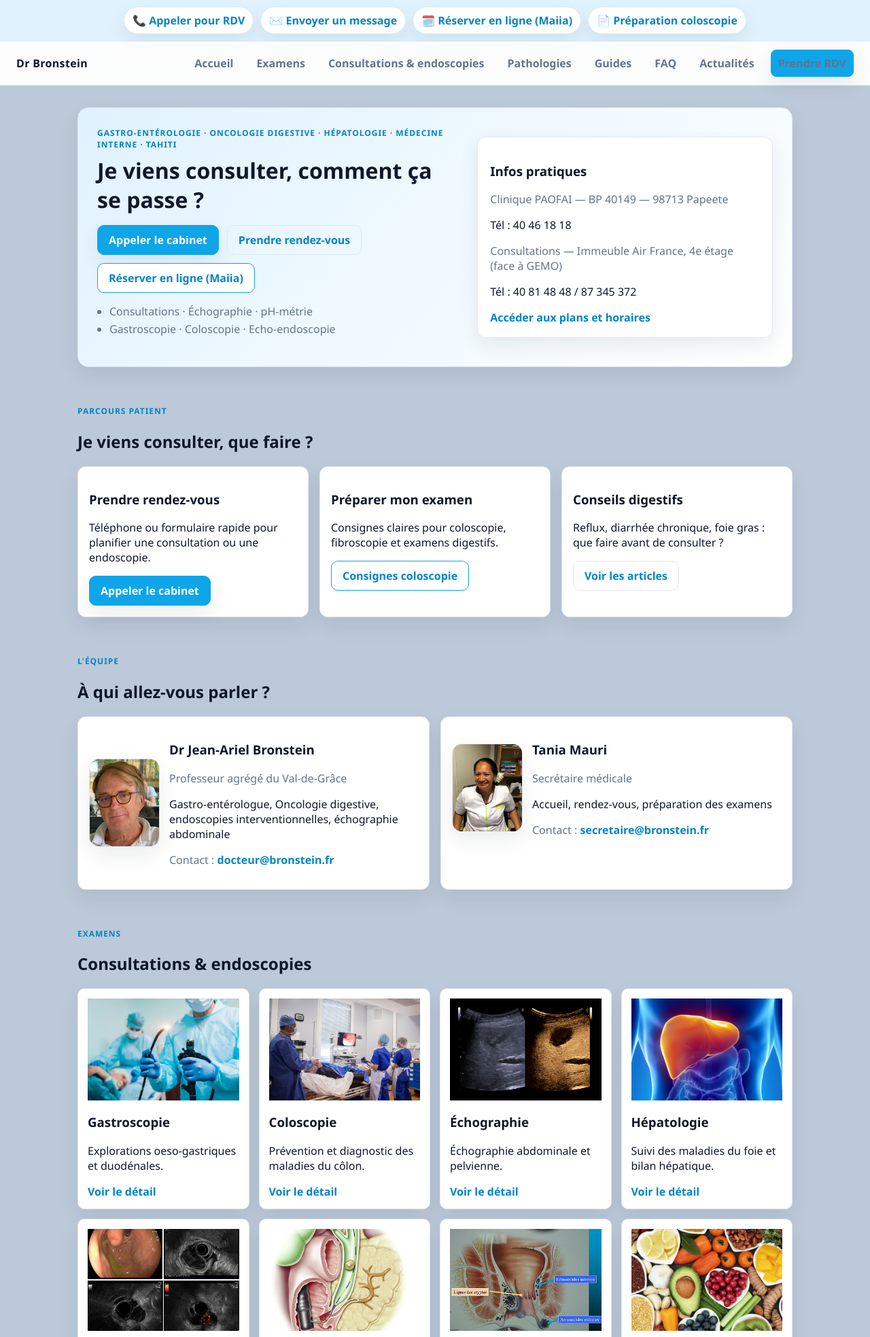
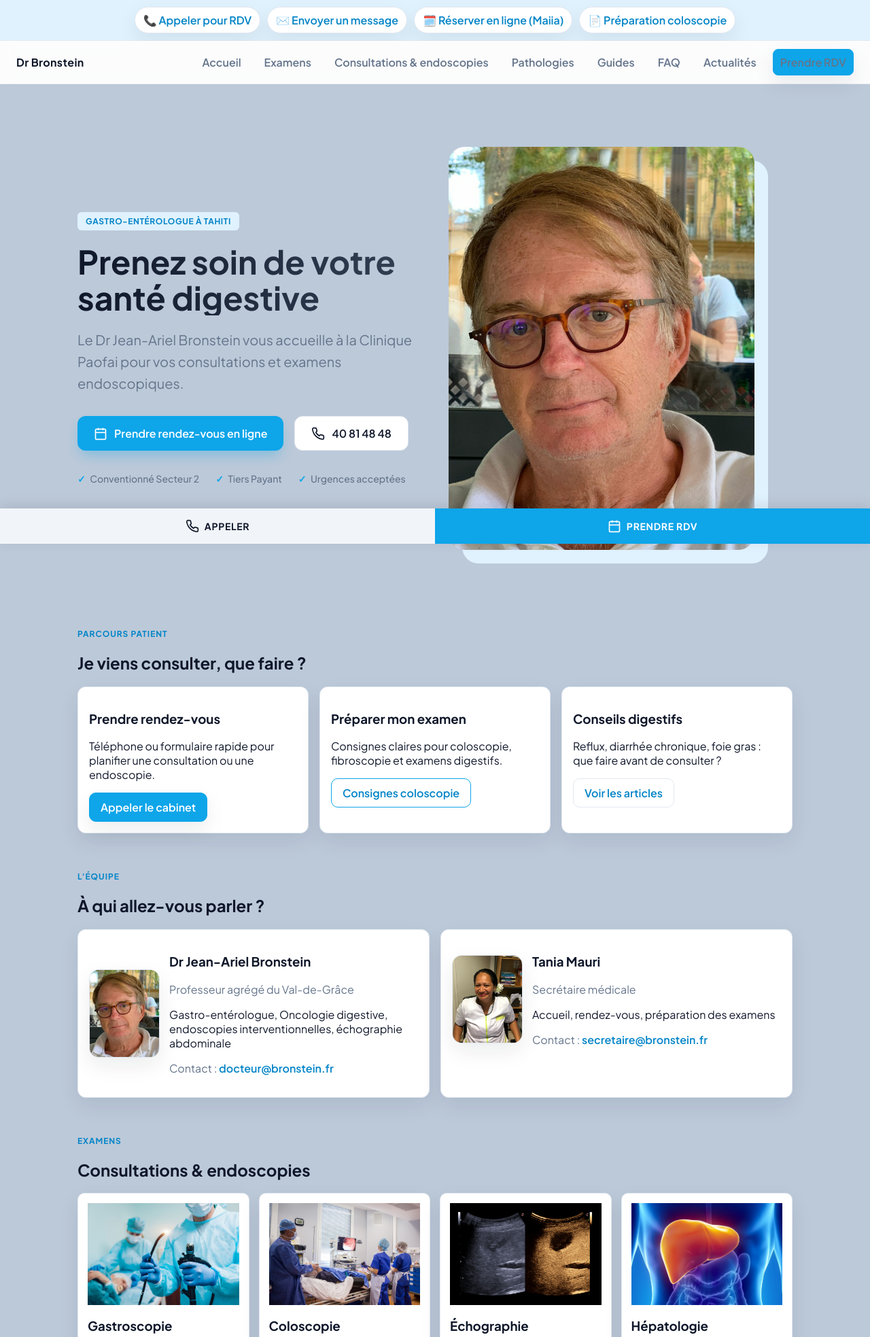
Before and after one commit to bja98713/site-dr-bronstein, a Django app: page / in a window 1280 px wide. Shown: the top 1967 px of the page at 68% size. Run offline with Django 5.2, Linux system fonts and the light colour scheme.

Commit message:
Modernisation du design : Hero section et Sticky Bar mobile

```diff
--- a/static/css/main.css
+++ b/static/css/main.css
@@ -12,9 +12,10 @@
 * { box-sizing: border-box; }
 body {
   margin: 0;
-  font-family: "Space Grotesk", "Segoe UI", "Helvetica Neue", sans-serif;
+  font-family: "Plus Jakarta Sans", "Segoe UI", "Helvetica Neue", sans-serif;
   background: var(--bg);
   color: var(--text);
+  padding-bottom: 60px; /* Space for mobile bar */
 }
 a { color: inherit; text-decoration: none; }
 img { max-width: 100%; display: block; }
@@ -155,9 +156,162 @@ main { padding: 32px 24px 80px; max-width: 1100px; margin: 0 auto; }
 }
 .footer-note { color: #94a3b8; font-size: 14px; }
 
-@media (max-width: 900px) {
-  .nav { display: none; }
-  main { padding: 24px 16px 64px; }
-  .hero { grid-template-columns: 1fr; }
-  .split { grid-template-columns: 1fr; }
+/* Mobile Sticky Bar */
+.mobile-sticky-bar {
+  position: fixed;
+  bottom: 0;
+  left: 0;
+  right: 0;
+  background: white;
+  display: flex;
+  box-shadow: 0 -4px 20px rgba(0,0,0,0.1);
+  z-index: 1000;
+  padding-bottom: env(safe-area-inset-bottom);
 }
+
+.sticky-btn {
+  flex: 1;
+  display: flex;
+  align-items: center;
+  justify-content: center;
+  gap: 8px;
+  padding: 16px;
+  font-weight: 700;
+  text-transform: uppercase;
+  font-size: 14px;
+  letter-spacing: 0.05em;
+}
+
+.sticky-btn.call {
+  background: #f1f5f9;
+  color: var(--text);
+}
+
+.sticky-btn.book {
+  background: var(--accent);
+  color: white;
+}
+
+/* Modern Hero Section */
+.hero-modern {
+  display: grid;
+  grid-template-columns: 1fr 1fr;
+  gap: 40px;
+  align-items: center;
+  padding: 60px 0;
+}
+
+.hero-badge {
+  display: inline-block;
+  background: #e0f2fe;
+  color: var(--accent-strong);
+  font-weight: 700;
+  padding: 6px 12px;
+  border-radius: 6px;
+  text-transform: uppercase;
+  font-size: 12px;
+  letter-spacing: 0.05em;
+  margin-bottom: 20px;
+}
+
+.hero-modern h1 {
+  font-size: 48px;
+  line-height: 1.1;
+  margin: 0 0 20px 0;
+  background: linear-gradient(to right, #0f172a, #334155);
+  -webkit-background-clip: text;
+  -webkit-text-fill-color: transparent;
+}
+
+.hero-lead {
+  font-size: 20px;
+  color: var(--muted);
+  margin-bottom: 32px;
+  line-height: 1.6;
+}
+
+.hero-actions {
+  display: flex;
+  gap: 16px;
+  margin-bottom: 32px;
+}
+
+.btn-modern {
+  display: inline-flex;
+  align-items: center;
+  gap: 10px;
+  padding: 14px 24px;
+  border-radius: 12px;
+  font-weight: 600;
+  transition: all 0.2s ease;
+}
+
+.btn-modern.primary {
+  background: var(--accent);
+  color: white;
+  box-shadow: 0 10px 20px -5px rgba(14, 165, 233, 0.4);
+}
+
+.btn-modern.primary:hover {
+  transform: translateY(-2px);
+  box-shadow: 0 15px 25px -5px rgba(14, 165, 233, 0.5);
+}
+
+.btn-modern.secondary {
+  background: white;
+  color: var(--text);
+  border: 1px solid var(--border);
+}
+
+.btn-modern.secondary:hover {
+  background: #f8fafc;
+  border-color: var(--muted);
+}
+
+.hero-features {
+  display: flex;
+  gap: 24px;
+  font-size: 14px;
+  color: var(--muted);
+  font-weight: 500;
+}
+
+.hero-features .check {
+  color: var(--accent);
+  font-weight: bold;
+  margin-right: 4px;
+}
+
+.doctor-portrait {
+  width: 100%;
+  max-width: 450px;
+  border-radius: 24px;
+  box-shadow: 20px 20px 0 #e0f2fe;
+}
+
+@media (max-width: 768px) {
+  .hero-modern {
+    grid-template-columns: 1fr;
+    padding: 30px 0;
+    text-align: center;
+  }
+
+  .hero-modern h1 {
+    font-size: 36px;
+  }
+
+  .hero-actions {
+    flex-direction: column;
+  }
+
+  .hero-features {
+    justify-content: center;
+    flex-wrap: wrap;
+    gap: 12px;
+  }
+
+  .doctor-portrait {
+    margin: 0 auto;
+    box-shadow: 10px 10px 0 #e0f2fe;
+  }
+}
--- a/templates/core/base.html
+++ b/templates/core/base.html
@@ -19,6 +19,7 @@
   <meta property="og:image" content="{% block og_image %}{{ request.scheme }}://{{ request.get_host }}/static/img/dr-bronstein.jpg{% endblock %}">
 
   <link rel="stylesheet" href="{% static 'css/main.css' %}">
+  <link href="https://fonts.googleapis.com/css2?family=Plus+Jakarta+Sans:wght@400;500;600;700&display=swap" rel="stylesheet">
 
   <!-- JSON-LD Structured Data (Schema.org) -->
   <script type="application/ld+json">
@@ -93,11 +94,23 @@
     </nav>
   </header>
 
-  <main>
+    <main>
     {% block content %}{% endblock %}
   </main>
 
-  <footer class="site-footer" id="contact">
+  <!-- Sticky Mobile Action Bar -->
+  <div class="mobile-sticky-bar">
+    <a href="tel:+68940814848" class="sticky-btn call">
+      <svg width="20" height="20" viewBox="0 0 24 24" fill="none" stroke="currentColor" stroke-width="2"><path d="M22 16.92v3a2 2 0 0 1-2.18 2 19.79 19.79 0 0 1-8.63-3.07 19.5 19.5 0 0 1-6-6 19.79 19.79 0 0 1-3.07-8.67A2 2 0 0 1 4.11 2h3a2 2 0 0 1 2 1.72 12.84 12.84 0 0 0 .7 2.81 2 2 0 0 1-.45 2.11L8.09 9.91a16 16 0 0 0 6 6l1.27-1.27a2 2 0 0 1 2.11-.45 12.84 12.84 0 0 0 2.81.7A2 2 0 0 1 22 16.92z"></path></svg>
+      Appeler
+    </a>
+    <a href="https://www.maiia.com/gastro-enterologue-et-hepatologue/98714-papeete/bronstein-jean-ariel" target="_blank" class="sticky-btn book">
+      <svg width="20" height="20" viewBox="0 0 24 24" fill="none" stroke="currentColor" stroke-width="2"><rect x="3" y="4" width="18" height="18" rx="2" ry="2"></rect><line x1="16" y1="2" x2="16" y2="6"></line><line x1="8" y1="2" x2="8" y2="6"></line><line x1="3" y1="10" x2="21" y2="10"></line></svg>
+      Prendre RDV
+    </a>
+  </div>
+
+  <footer class="site-footer">
     <div>
       <h3>Contact</h3>
       <p>Cabinet : 40 81 48 48 · Vini : 87 37 87 50 · Secrétariat : 87 345 372</p>
--- a/templates/core/home.html
+++ b/templates/core/home.html
@@ -2,28 +2,37 @@
 {% load static %}
 {% block title %}Accueil · Dr Bronstein | Gastro-entérologue à Tahiti{% endblock %}
 {% block content %}
-<section class="hero">
-  <div class="hero-text">
-    <p class="eyebrow"><strong>Gastro-entérologie · Oncologie digestive · Hépatologie · Médecine interne · Tahiti</strong></p>
-    <h1>{{ hero.title }}</h1>
-    <p class="subtitle">{{ hero.subtitle }}</p>
-    <div class="cta-row">
-      <a class="btn primary" href="tel:+68940814848">Appeler le cabinet</a>
-      <a class="btn ghost" href="/prendre-rendez-vous/">Prendre rendez-vous</a>
-      <a class="btn outline" href="https://www.maiia.com/gastro-enterologue-et-hepatologue/98714-papeete/bronstein-jean-ariel" target="_blank" rel="noreferrer">Réserver en ligne (Maiia)</a>
+<section class="hero-modern">
+  <div class="hero-content">
+    <div class="hero-badge">Gastro-entérologue à Tahiti</div>
+    <h1>Prenez soin de votre santé digestive</h1>
+    <p class="hero-lead">Le Dr Jean-Ariel Bronstein vous accueille à la Clinique Paofai pour vos consultations et examens endoscopiques.</p>
+
+    <div class="hero-actions">
+      <a class="btn-modern primary" href="https://www.maiia.com/gastro-enterologue-et-hepatologue/98714-papeete/bronstein-jean-ariel" target="_blank">
+        <svg width="20" height="20" viewBox="0 0 24 24" fill="none" stroke="currentColor" stroke-width="2"><rect x="3" y="4" width="18" height="18" rx="2" ry="2"></rect><line x1="16" y1="2" x2="16" y2="6"></line><line x1="8" y1="2" x2="8" y2="6"></line><line x1="3" y1="10" x2="21" y2="10"></line></svg>
+        Prendre rendez-vous en ligne
+      </a>
+      <a class="btn-modern secondary" href="tel:+68940814848">
+        <svg width="20" height="20" viewBox="0 0 24 24" fill="none" stroke="currentColor" stroke-width="2"><path d="M22 16.92v3a2 2 0 0 1-2.18 2 19.79 19.79 0 0 1-8.63-3.07 19.5 19.5 0 0 1-6-6 19.79 19.79 0 0 1-3.07-8.67A2 2 0 0 1 4.11 2h3a2 2 0 0 1 2 1.72 12.84 12.84 0 0 0 .7 2.81 2 2 0 0 1-.45 2.11L8.09 9.91a16 16 0 0 0 6 6l1.27-1.27a2 2 0 0 1 2.11-.45 12.84 12.84 0 0 0 2.81.7A2 2 0 0 1 22 16.92z"></path></svg>
+        40 81 48 48
+      </a>
     </div>
-    <ul class="highlights">
-      <li>Consultations · Échographie · pH-métrie</li>
-      <li>Gastroscopie · Coloscopie · Echo-endoscopie </li>
-    </ul>
+
+    <div class="hero-features">
+      <div class="feature">
+        <span class="check">✓</span> Conventionné Secteur 2
+      </div>
+      <div class="feature">
+        <span class="check">✓</span> Tiers Payant
+      </div>
+      <div class="feature">
+        <span class="check">✓</span> Urgences acceptées
+      </div>
+    </div>
   </div>
-  <div class="hero-card">
-    <h3>Infos pratiques</h3>
-    <p class="muted">Clinique PAOFAI — BP 40149 — 98713 Papeete</p>
-    <p>Tél : 40 46 18 18</p>
-    <p class="muted">Consultations — Immeuble Air France, 4e étage (face à GEMO)</p>
-    <p>Tél : 40 81 48 48 / 87 345 372</p>
-    <a class="link" href="/consultations/">Accéder aux plans et horaires</a>
+  <div class="hero-image">
+    <img src="{% static 'img/dr-bronstein.jpg' %}" alt="Dr Jean-Ariel Bronstein" class="doctor-portrait">
   </div>
 </section>
 
```
